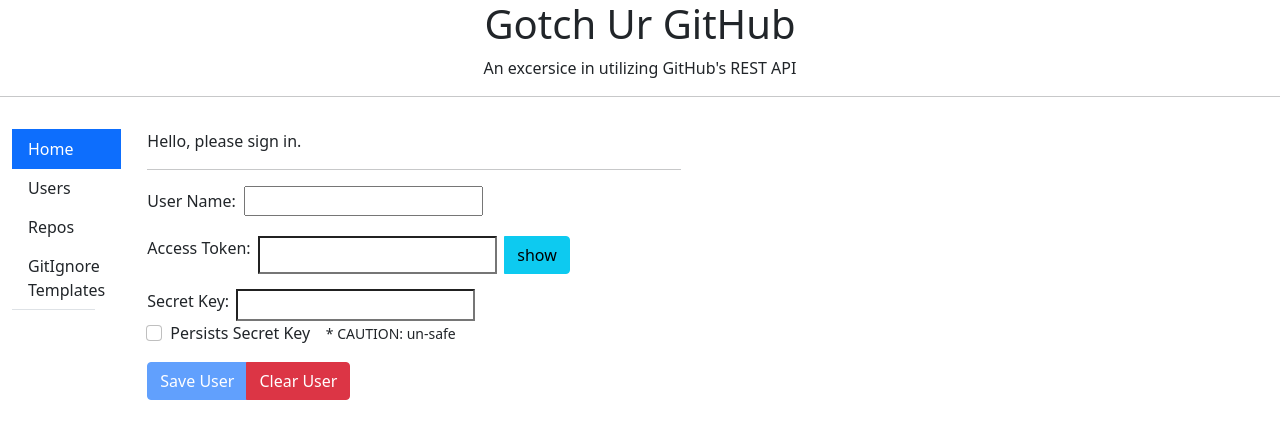
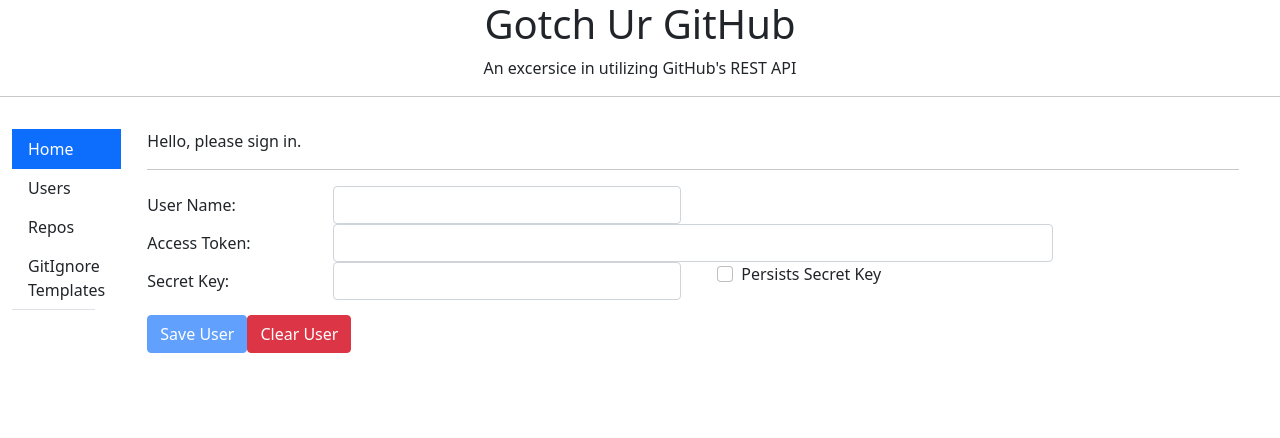
Before and after one commit to BrentAcs/gotch-ur-github, an Angular app: page / in a window 1280 px wide. Shown: the top 438 px of the page. Built offline with nearby package versions, Linux system fonts and the light colour scheme.

Commit message:
made home template 'prettier', not perfect, but better.

```diff
--- a/src/app/github/users/users.component.html
+++ b/src/app/github/users/users.component.html
@@ -4,6 +4,49 @@
       Hello<span *ngIf="appUser.name">, {{ appUser.name }}</span>
       <span *ngIf="!appUser.name">, please sign in on the home page.</span>
       <hr />
+      <form (ngSubmit)="onSubmit()" #f="ngForm">
+        <div class="input-group">
+          <div class="col-xs-2">
+            <label for="appUserName" class="form-label">User Name:</label>
+            <input
+              type="text"
+              class="form-control"
+              id="appUsername"
+              name="appUsername"
+              class="pull-right"
+              [ngModel]="appUser.name"
+              required
+            />
+          </div>
+        </div>
+
+        <div class="input-group">
+          <div class="col-xs-2">
+            <label for="appUserName" class="form-label">User Name:</label>
+            <input
+              type="text"
+              class="form-control-lg"
+              id="appUsername"
+              name="appUsername"
+              class="pull-right"
+              [ngModel]="appUser.name"
+              required
+            />
+          </div>
+        </div>
+
+        <input
+          class="form-control form-control-lg"
+          type="text"
+          placeholder=".form-control-lg"
+        />
+        <input class="form-control" type="text" placeholder="Default input" />
+        <input
+          class="form-control form-control-sm"
+          type="text"
+          placeholder=".form-control-sm"
+        />
+      </form>
     </div>
   </div>
 </div>
--- a/src/app/github/users/users.component.ts
+++ b/src/app/github/users/users.component.ts
@@ -21,4 +21,8 @@
     });
     this.appUserService.load();
   }
+
+  onSubmit(){
+    console.log('users form submitting...');
+  }
 }
--- a/src/app/home/home.component.html
+++ b/src/app/home/home.component.html
@@ -1,71 +1,72 @@
 <div class="container">
   <div class="row">
-    <div class="col-xs-12 col-md-6 col-md-offset-3">
+    <div class="col-xs-12">
       Hello<span *ngIf="appUser.name">, {{ appUser.name }}</span>
       <span *ngIf="!appUser.name">, please sign in.</span>
       <hr />
       <!-- TODO: add validation to controls -->
-      <!-- TODO: align labels and make work prettier -->
+      <!-- TODO: change to password and add 'show' toggle  -->
+      <!-- TODO: determine be way to display the 'show/hide' functionality -->
+      <!-- <button class="btn btn-xs btn-info">show</button> -->
       <form (ngSubmit)="onSubmit()" #f="ngForm">
-        <div class="input-group">
-          <div class="col-xs-2">
-            <label for="appUserName" class="form-label"
-              >User Name:&nbsp;&nbsp;</label
+        <div class="form-group row">
+          <label for="appUserName" class="col-sm-2 col-form-label"
+            >User Name:</label
           >
+          <div class="col-sm-4">
             <input
               type="text"
               class="form-control"
               id="appUsername"
               name="appUsername"
-              class="pull-right"
               [(ngModel)]="appUser.name"
               required
             />
           </div>
         </div>
-        <div class="input-group" style="margin-top: 15px">
-          <label for="appAccessToken" class="form-label"
-            >Access Token:&nbsp;&nbsp;</label
+        <div class="form-group row">
+          <label for="appAccessToken" class="col-sm-2 col-form-label"
+            >Access Token:</label
           >
-          <!-- TODO: change to password and add 'show' toggle  -->
+          <div class="col-sm-8">
             <input
               type="text"
               class="form-control"
               id="appAccessToken"
               name="appAccessToken"
-            class="pull-right"
               [(ngModel)]="appUser.accessToken"
             />
-          <!-- TODO: determine be way to display the 'show/hide' functionality -->
-          &nbsp;&nbsp;<button class="btn btn-xs btn-info">show</button>
           </div>
-        <div class="input-group" style="margin-top: 15px">
-          <label for="appSecretKey" class="form-label"
-            >Secret Key:&nbsp;&nbsp;</label
+        </div>
+        <div class="form-group row">
+          <label for="appSecretKey" class="col-sm-2 col-form-label"
+            >Secret Key:</label
           >
+          <div class="col-sm-4">
             <input
               type="text"
               class="form-control"
               id="appSecretKey"
               name="appSecretKey"
-            class="pull-right"
               [(ngModel)]="appUser.secretKey"
-          />&nbsp;&nbsp;
+            />
+          </div>
+          <div class="form-check col-sm-4">
             <div class="form-check">
               <input
+                class="form-check-input"
                 type="checkbox"
-              class="form-check-input"
                 id="persistSecretKey"
                 name="persistSecretKey"
                 [(ngModel)]="appUser.persistSecretKey"
               />
-            <label for="persistSecretKey" class="form-check-label"
-              >Persists Secret Key&nbsp;&nbsp;</label
+              <label class="form-check-label" for="persistSecretKey"
+                >Persists Secret Key</label
               >
-            <span><small>&nbsp;&nbsp;* CAUTION: un-safe</small></span>
             </div>
           </div>
-        <div class="input-group" style="margin-top: 15px">
+        </div>
+        <div class="form-group" style="margin-top: 15px">
           <button [disabled]="!f.valid" class="btn btn-primary" type="submit">
             Save User
           </button>
```
Lines whose indentation alone changed are shown as unchanged.
